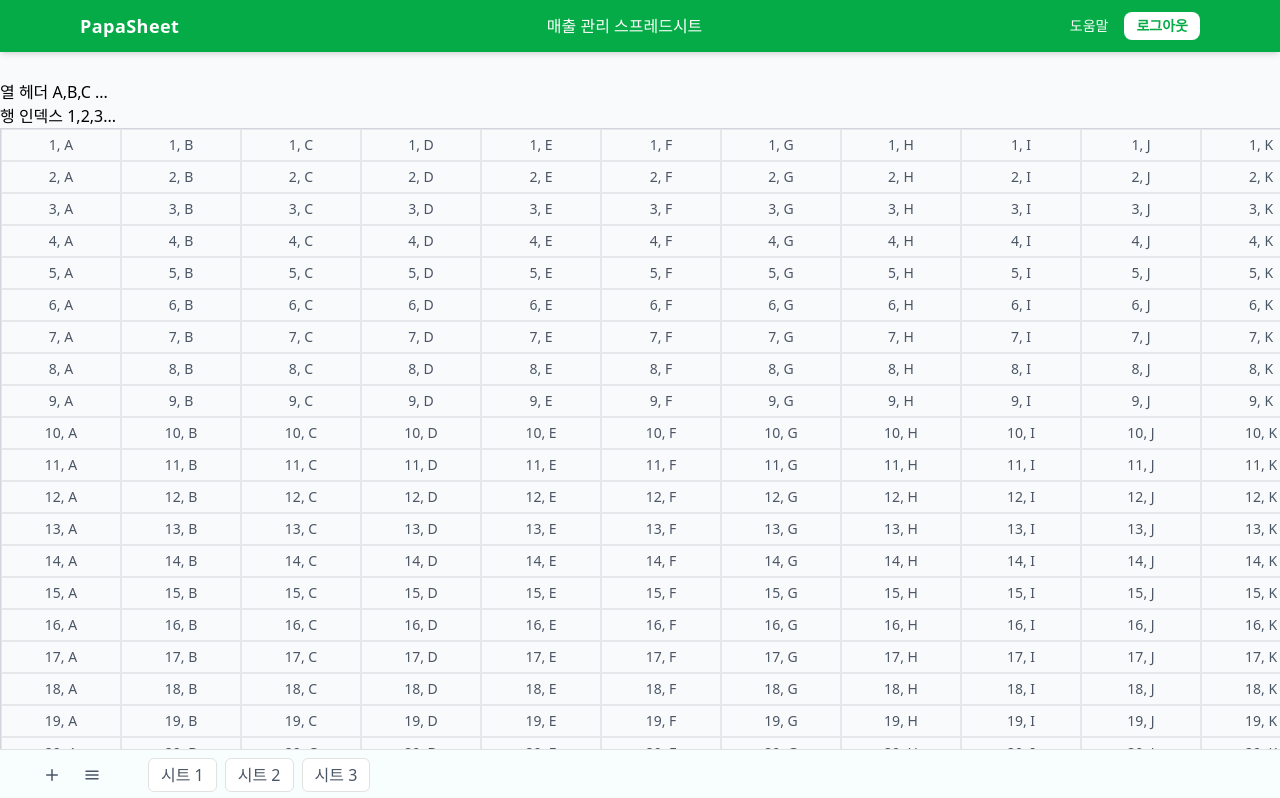
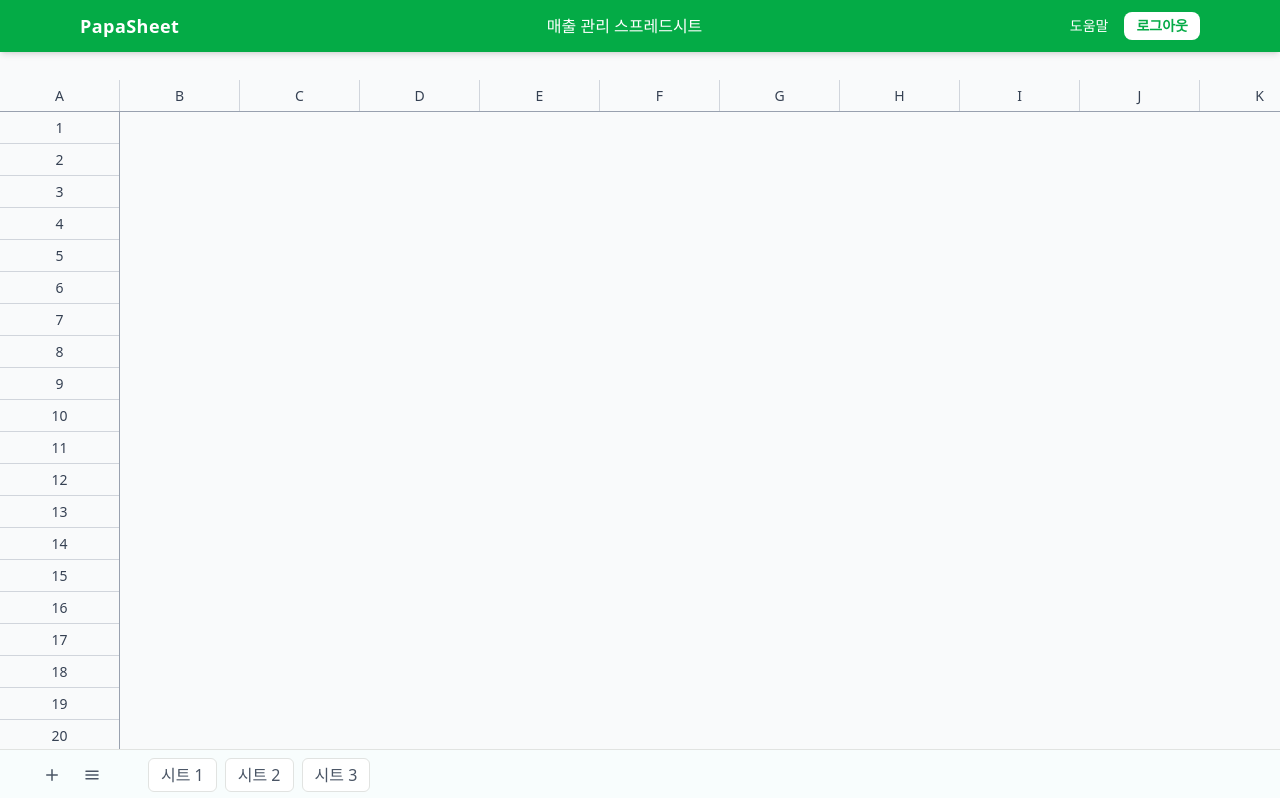
Before and after one commit to BalancingLife/PapaSheet, a React (Vite) app: page / in a window 1280 px wide. Shown: the top 798 px of the page. Built offline with nearby package versions, Linux system fonts and the light colour scheme.

Commit message:
✨ GridHeader,GridIndex 구현

```diff
--- a/src/widgets/grid/ui/GridHeader.tsx
+++ b/src/widgets/grid/ui/GridHeader.tsx
@@ -1,3 +1,33 @@
+import {
+  DEFAULT_COL_COUNT,
+  CELL_WIDTH,
+  CELL_HEIGHT,
+} from "../config/constants";
+
 export const GridHeader = () => {
-  return <div>열 헤더 A,B,C ...</div>;
+  const cols = Array.from({ length: DEFAULT_COL_COUNT }, (_, c) => c);
+
+  return (
+    <div
+      className="grid border-b border-gray-400"
+      style={{
+        gridTemplateColumns: `repeat(${DEFAULT_COL_COUNT}, ${CELL_WIDTH}px)`,
+        height: CELL_HEIGHT,
+      }}
+    >
+      {cols.map((col) => (
+        <div
+          key={col}
+          className="
+            flex items-center justify-center
+            text-sm font-medium text-gray-700
+            border-r border-gray-300
+            select-none
+          "
+        >
+          {String.fromCharCode(65 + col)} {/* 65 = 'A' */}
+        </div>
+      ))}
+    </div>
+  );
 };
--- a/src/widgets/grid/ui/GridIndex.tsx
+++ b/src/widgets/grid/ui/GridIndex.tsx
@@ -1,3 +1,32 @@
+import {
+  DEFAULT_ROW_COUNT,
+  CELL_WIDTH,
+  CELL_HEIGHT,
+} from "../config/constants";
+
 export const GridIndex = () => {
-  return <div>행 인덱스 1,2,3...</div>;
+  // DEFAULT_ROW_COUNT 만큼의 row 배열 생성
+  const rows = Array.from({ length: DEFAULT_ROW_COUNT }, (_, r) => r);
+
+  return (
+    <div
+      className="flex flex-col border-r border-gray-400"
+      style={{ width: CELL_WIDTH, height: DEFAULT_ROW_COUNT * CELL_HEIGHT }}
+    >
+      {rows.map((row) => (
+        <div
+          key={row}
+          className="
+            flex items-center justify-center
+            text-sm font-medium text-gray-700
+            border-b border-gray-300
+            select-none
+          "
+          style={{ height: CELL_HEIGHT }}
+        >
+          {row + 1}
+        </div>
+      ))}
+    </div>
+  );
 };
```
